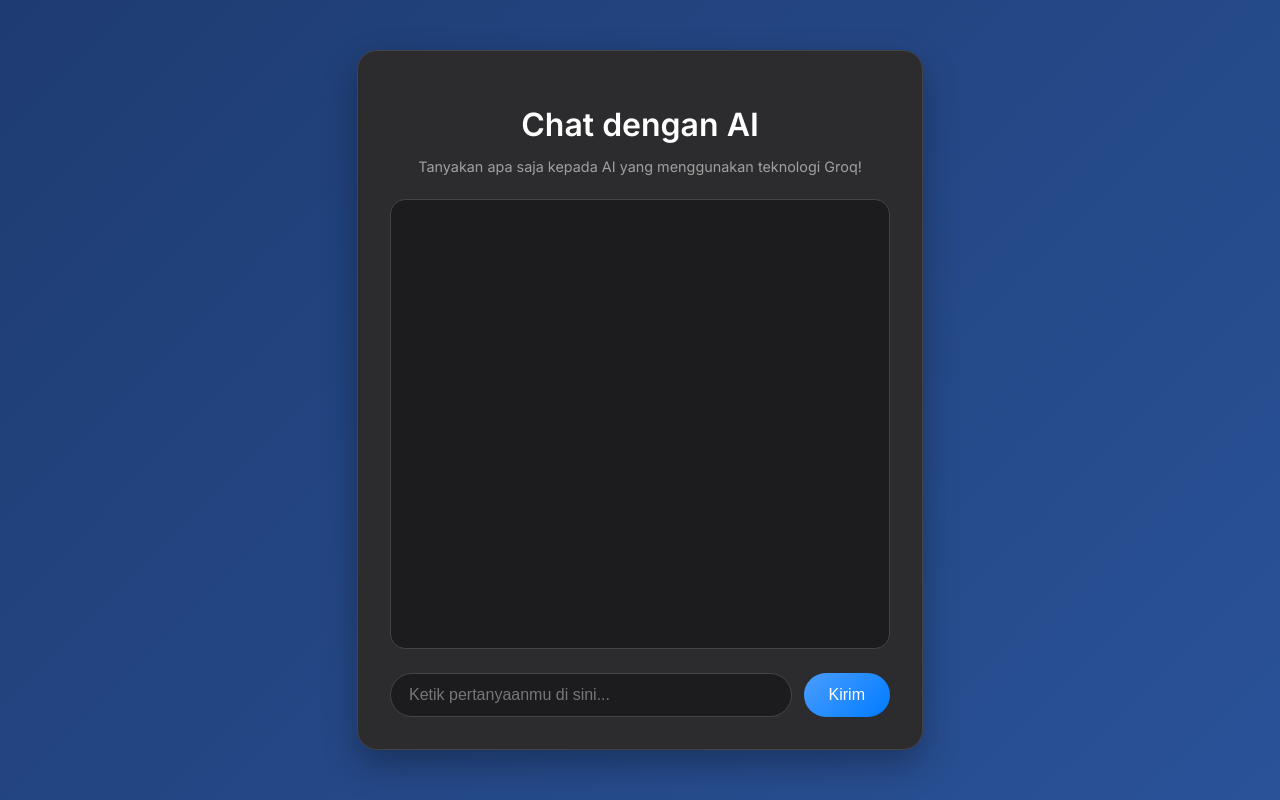
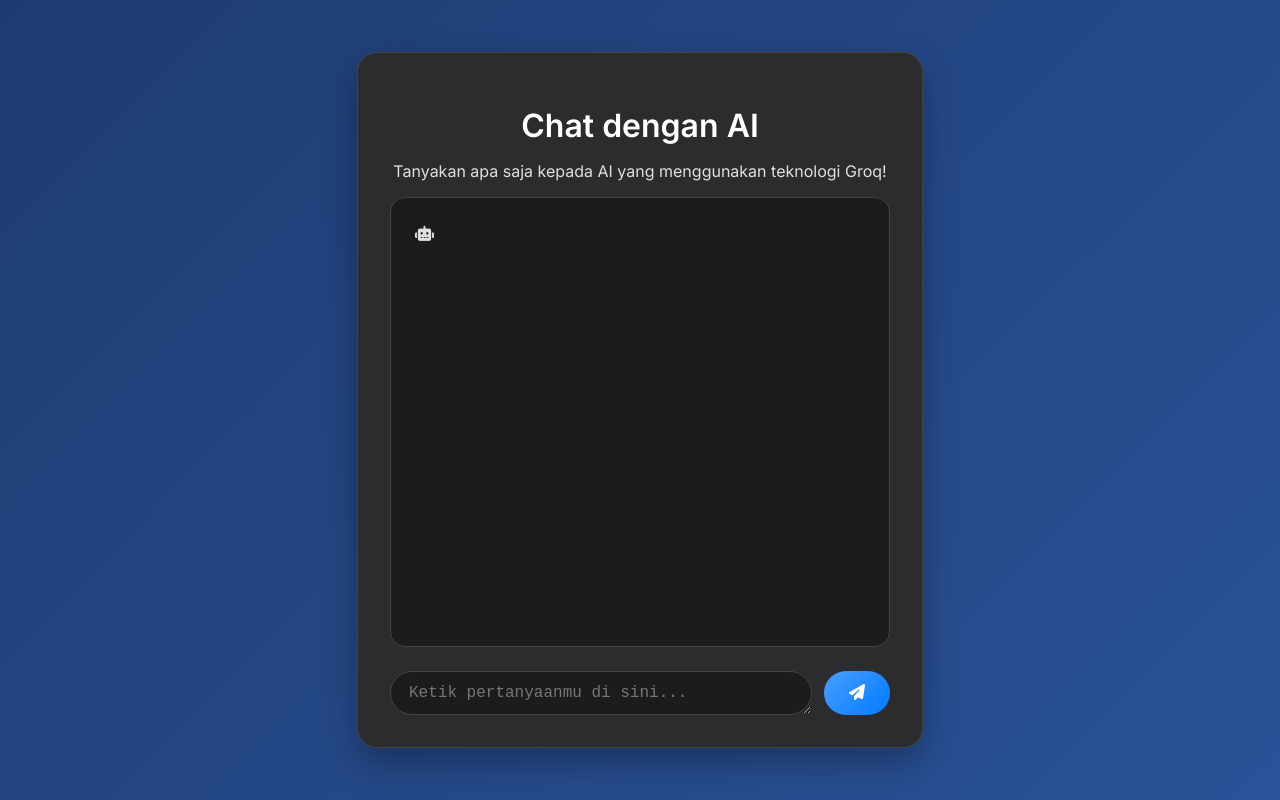
Before and after one commit to Znafla0/website-ai, a plain HTML site: page index.html in a window 1280 px wide. Drawn offline with Linux system fonts and the light colour scheme.

Commit message:
index.html

```diff
--- a/index.html
+++ b/index.html
@@ -5,23 +5,41 @@
     <meta name="viewport" content="width=device-width, initial-scale=1.0">
     <title>Website AI Ku</title>
     <link rel="stylesheet" href="style.css">
+    <!-- Ikon untuk avatar -->
+    <link rel="stylesheet" href="https://cdnjs.cloudflare.com/ajax/libs/font-awesome/6.5.1/css/all.min.css">
 </head>
 <body>
 
     <div class="container">
-        <h1>Chat dengan AI</h1>
-        <p>Tanyakan apa saja kepada AI yang menggunakan teknologi Groq!</p>
+        <header>
+            <h1>Chat dengan AI</h1>
+            <p>Tanyakan apa saja kepada AI yang menggunakan teknologi Groq!</p>
+        </header>
 
-        <div class="chat-box">
-            <div id="response-area">
-                <!-- Jawaban AI akan muncul di sini -->
+        <main class="chat-box">
+            <div id="message-container">
+                <!-- Semua pesan akan muncul di sini -->
             </div>
-        </div>
 
-        <div class="input-area">
-            <input type="text" id="user-input" placeholder="Ketik pertanyaanmu di sini...">
-            <button id="send-btn">Kirim</button>
-        </div>
+            <!-- Indikator mengetik AI (awalnya tersembunyi) -->
+            <div id="typing-indicator" class="message ai-message">
+                <div class="avatar">
+                    <i class="fas fa-robot"></i>
+                </div>
+                <div class="message-content">
+                    <div class="typing-dots">
+                        <span></span>
+                        <span></span>
+                        <span></span>
+                    </div>
+                </div>
+            </div>
+        </main>
+
+        <footer class="input-area">
+            <textarea id="user-input" placeholder="Ketik pertanyaanmu di sini..." rows="1"></textarea>
+            <button id="send-btn"><i class="fas fa-paper-plane"></i></button>
+        </footer>
     </div>
 
     <script src="script.js"></script>
```
